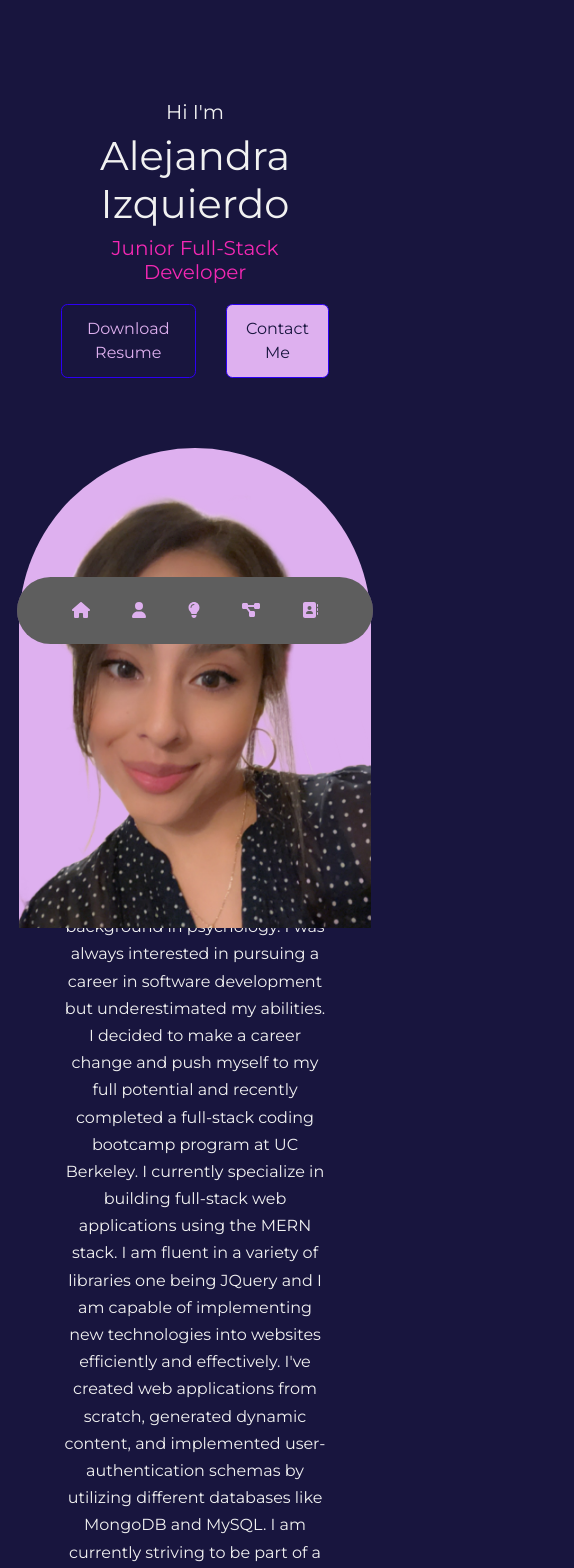
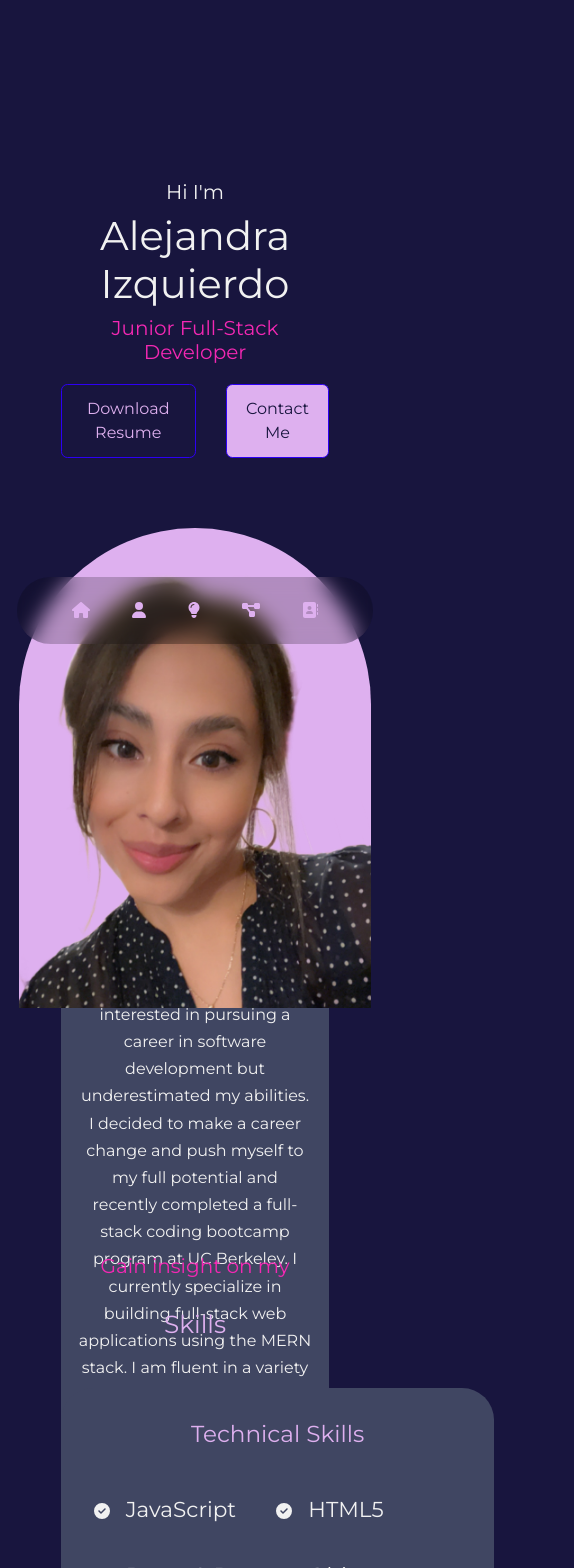
Before and after one commit to alenambo02/a-izquierdo-portfolio, a React (Create React App) app: page / in a window 390 px wide. Shown: the top 1568 px of the page, 574 px wide, since content can reach past the window. Built offline with nearby package versions, Linux system fonts and the light colour scheme.

Commit message:
temporary fix to about section

```diff
--- a/src/components/about/About.jsx
+++ b/src/components/about/About.jsx
@@ -1,5 +1,6 @@
 import React from 'react';
 import './about.css';
+
 
 
 const About = () => {
--- a/src/components/about/about.css
+++ b/src/components/about/about.css
@@ -1,15 +1,17 @@
 .about__container {
    display: grid;
-   grid-template-columns: 50% 35%;
-   gap: 15%
+   margin-top: 30%;
+   text-align: center;
+   height: 40vh;
 }
 
-
-
-
-
-
-
+.about__container > div {
+   background-color: var(--color-background-variant);
+   padding: 3rem 3rem;
+   border-radius: 2rem;
+   border: 1px solid transparent;
+   transition: var(--transitionV);
+}
 
 
 
@@ -19,22 +21,18 @@
     grid-template-columns: 1fr;
     gap: 0;
    }
-   .about__me {
-    width: 50%;
-    margin: 2rem auto 4rem;
-   }
+   .about__container > div {
+      width: 80%;
+      padding: 2rem;
+
+  }
 
   }
 /* small devices */
   @media screen and (max-width: 600px) {
-   .about__me {
-    width: 65%;
-    margin: 0 auto 3rem;
-   }
-   .about__content {
-    text-align: center;
-   }
-   .about__content p {
-    margin: 1.5rem 0;
-   }
+   .about__container > div {
+      width: 100%;
+      padding: 2rem 1rem;
+
   }
+  }
--- a/src/components/footer/footer.css
+++ b/src/components/footer/footer.css
@@ -15,6 +15,7 @@ footer a {
     display: flex;
     justify-content: center;
     gap: 3rem;
+    /* padding-bottom: 100px; */
 }
 
 .footer__socials a{
@@ -38,3 +39,10 @@ footer a {
    color: rgb(250, 242, 242);
    font-weight: 200;
 }
+
+/* =====================================MEDIA QUERIES========================================================== */
+@media screen and (max-width:600px) {
+  .footer__socials {
+      margin-bottom: 2.6rem;
+  }
+}
--- a/src/components/header/Header.jsx
+++ b/src/components/header/Header.jsx
@@ -2,6 +2,7 @@ import React from 'react';
 import './header.css';
 import Me from '../../assets/profilepic.png'
 import ResumeHelper from '../../utils/resumeHelper';
+// import HeaderSocials from './headersocials';
 
 
 
@@ -13,9 +14,12 @@ const Header = () => {
         <h1>Alejandra Izquierdo</h1>
         <h5 className='textlight'>Junior Full-Stack Developer</h5>
         <ResumeHelper/>
+        {/* <HeaderSocials/> */}
 
-        <div className='profilePic'>
-            <img src={Me} alt='profilepicture'/>
+        <div className='box'>
+            <div className='profilePic'>
+                <img src={Me} alt='profilepicture'/>
+            </div>
         </div>
 
         {/* <a href='#contact' className='scroll_down'>Scroll Down</a> */}
--- a/src/components/header/header.css
+++ b/src/components/header/header.css
@@ -9,7 +9,11 @@
     border-radius: 12rem 12rem 0 0;
     padding: 10px 0 0 0;
     overflow: hidden;
+}
 
+header {
+  height: 100vh;
+  padding-top: 5rem;
 }
 
 .header__container {
@@ -17,18 +21,49 @@
     height: 100%;
     position: relative;
     margin-top: 100px;
-    height: 50vh;
+    /* height: 50vh;
+    padding-bottom: 10rem; */
 }
 
+/* .header__socials {
+  display: flex;
+  flex-direction: column;
+  align-items: center;
+  gap: 0.8rem;
+  position:absolute;
+  left: 0;
+  bottom: 3rem;
+}
+
+.header__socials a:hover {
+  -webkit-transition: all 0.7s ease-in-out;
+  -moz-transition: all 0.7s ease-in-out;
+  -o-transition: all 0.7s ease-in-out;
+  -ms-transition: all 0.7s ease-in-out;
+   transition: all 0.7s ease-in-out;
+  -webkit-transform: rotate(360deg);
+  -o-transform: rotate(360deg);
+  -moz-transform: rotate(360deg);
+  -ms-transform: rotate(360deg);
+  transform: rotate(360deg);
+}
+
+.header__socials::after {
+  content: "";
+  width: 1px;
+  height: 2rem;
+  background: var(--color-primary);
+} */
+
 /* scroll down  */
-.scroll_down {
+/* .scroll_down {
     position: absolute;
     right: -2.3rem;
     bottom: 5rem;
     transform: rotate(90deg);
     font-weight: 200;
     font-size: 0.9rem;
-}
+} */
 
 .headerBtns {
     margin-top: 20px;
--- /dev/null
+++ b/src/components/header/headersocials.jsx
@@ -0,0 +1,22 @@
+import React from "react";
+import { FontAwesomeIcon } from '@fortawesome/react-fontawesome';
+import { faGithub } from '@fortawesome/free-brands-svg-icons';
+import { faLinkedin } from '@fortawesome/free-brands-svg-icons';
+
+
+
+const HeaderSocials = () => {
+return (
+    <div className='header__socials'>
+    <a href="https://github.com/alenambo02?tab=repositories">
+    <FontAwesomeIcon icon={faGithub} size= '2x' />
+    </a>
+
+    <a href="https://www.linkedin.com/in/alejandra-izquierdo-b8488516b/">
+    <FontAwesomeIcon icon={faLinkedin} size= '2x' />
+    </a>
+    </div>
+)
+}
+
+export default HeaderSocials;
--- a/src/components/navbar/navbar.css
+++ b/src/components/navbar/navbar.css
@@ -1,5 +1,5 @@
 nav {
-    background-color: rgb(94, 94, 94);
+    background-color: rgba(0, 0, 0, 0.2);
     width: max-content;
     display: block;
     position: fixed;
--- a/src/components/portfolio/Portfolio.jsx
+++ b/src/components/portfolio/Portfolio.jsx
@@ -3,7 +3,9 @@ import './portfolio.css';
 import CAFE from '../../assets/debugcafe.png'
 import COOKBOOK from '../../assets/cookbook.png'
 import SCHEDULER from '../../assets/scheduler.png'
+import SOCIALMEDIA from '../../assets/backend.png'
 import NOTETAKER from '../../assets/notetaker.png'
+import TEXTEDITOR from '../../assets/texteditor.png'
 
 const data = [
     {
@@ -29,10 +31,10 @@ const data = [
     },
     {
         id:4,
-        image: SCHEDULER,
-        title: 'School Scheduler',
-        github: 'https://github.com/alenambo02/school-scheduler',
-        demo: 'https://alenambo02.github.io/school-scheduler/'
+        image: SOCIALMEDIA,
+        title: 'Backend for a Social Media Platform',
+        github: 'https://github.com/alenambo02/chrip-chirp',
+        demo: 'https://github.com/alenambo02/chrip-chirp'
     },
     {
         id:5,
@@ -43,10 +45,10 @@ const data = [
     },
     {
         id:6,
-        image: NOTETAKER,
-        title: 'School Scheduler',
-        github: 'https://github.com/alenambo02/school-scheduler',
-        demo: 'https://alenambo02.github.io/school-scheduler/'
+        image: TEXTEDITOR,
+        title: 'Offline & Browser Text Editor',
+        github: 'https://github.com/alenambo02/text-editor',
+        demo: 'https://evening-cliffs-79205.herokuapp.com/'
     }
 
 ]
--- a/src/components/skills/skills.css
+++ b/src/components/skills/skills.css
@@ -20,15 +20,15 @@
 
 .skills__container > div h3 {
     color: var(--color-main);
+    margin-bottom: 2rem;
     text-align: center;
-    margin-bottom: 2rem;
 }
 
 .skills__content {
     display: grid;
     grid-template-columns: 1fr 1fr;
     row-gap: 2rem;
-    column-gap: 5rem;
+    /* column-gap: 5rem; */
 
 }
 
@@ -53,7 +53,7 @@
     .skills__container > div {
         width: 80%;
         padding: 2rem;
-        margin: 0 auto;
+
     }
 
     .skills__content {
@@ -62,12 +62,11 @@
 }
 
 @media screen and (max-width: 600px) {
-    .skills__container {
-        gap: 1rem;
-    }
+
 
     .skills__container > div {
         width: 100%;
         padding: 2rem 1rem;
+
     }
 }
```
Also changed, not shown: src/assets/backend.png (added), src/assets/texteditor.png (added).
